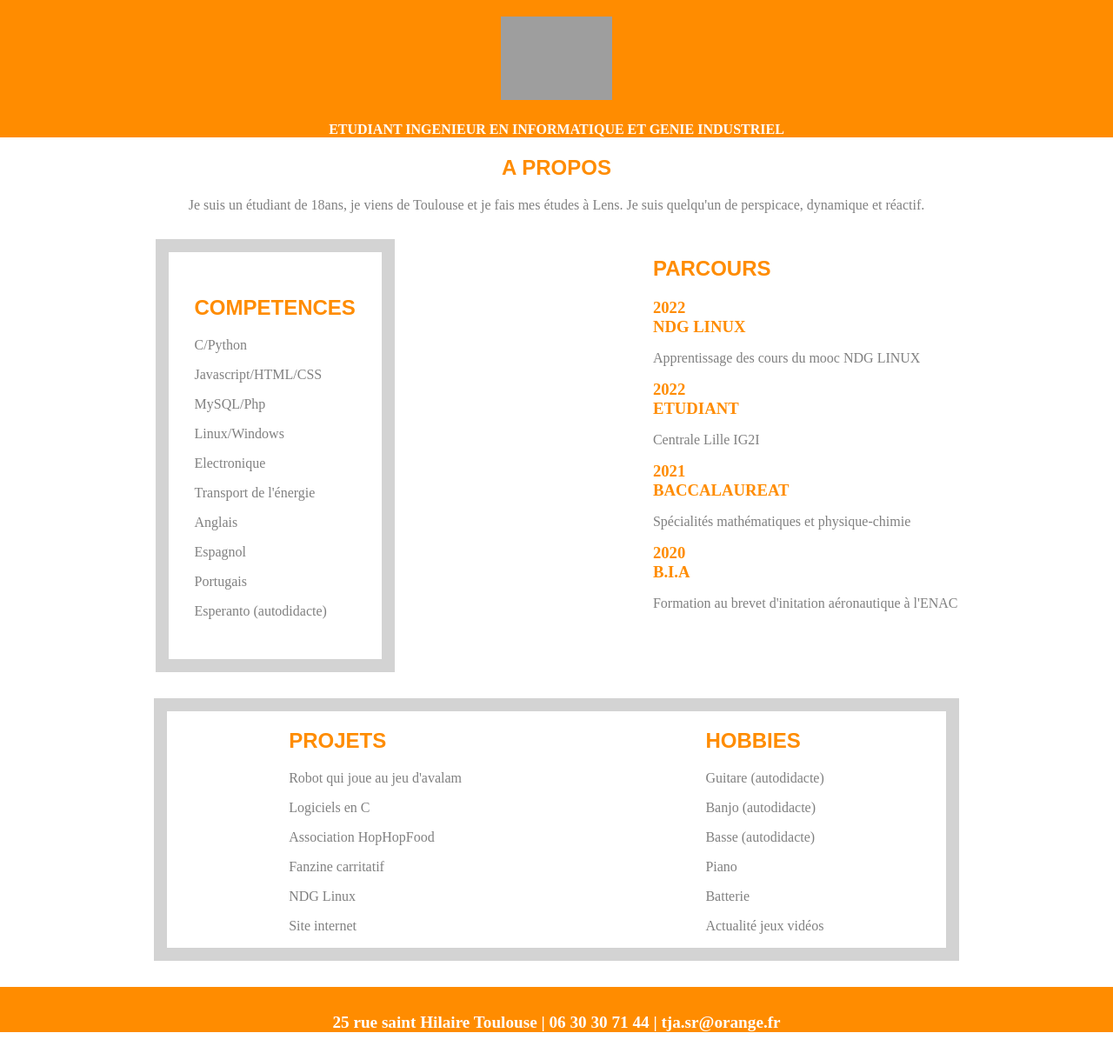
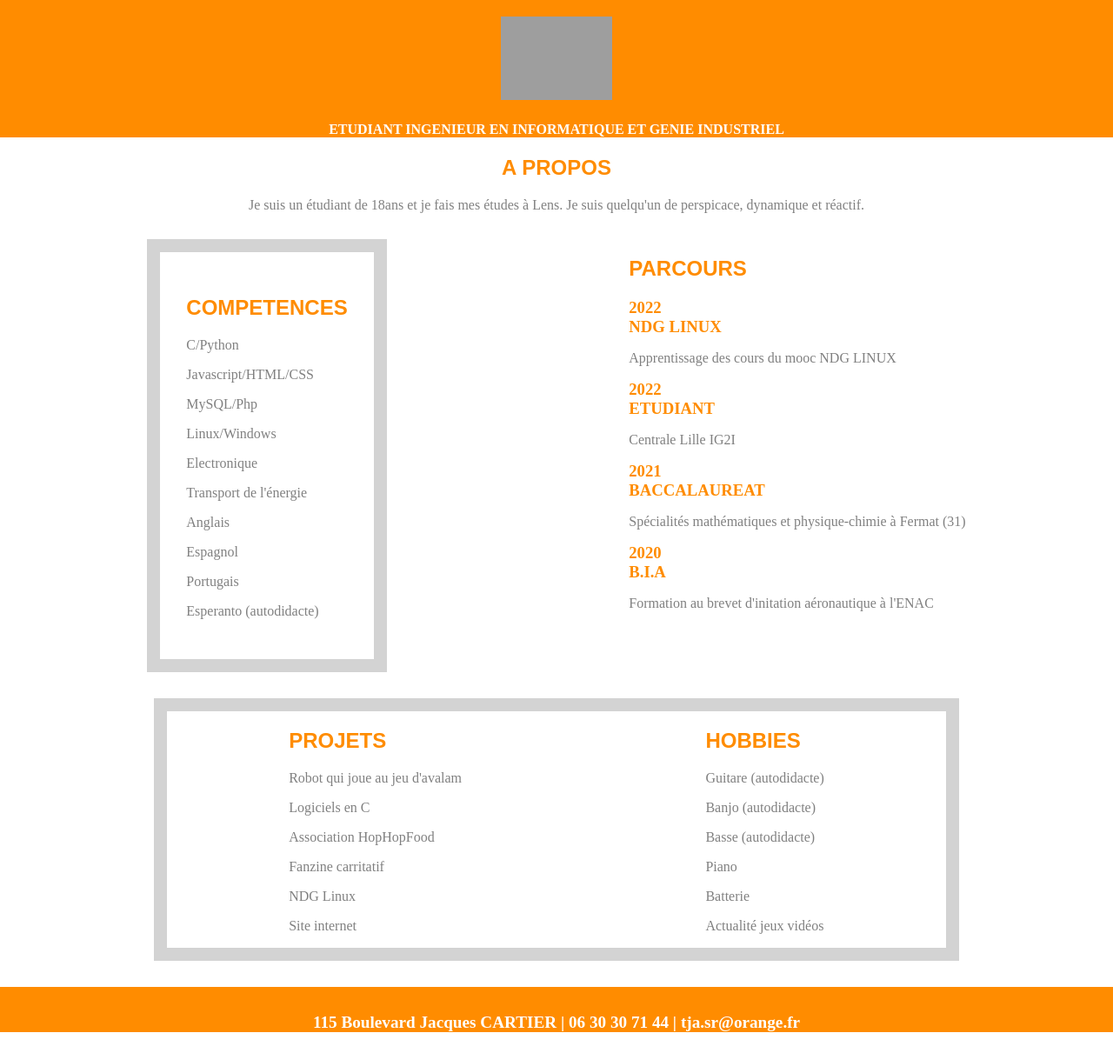
Before and after one commit to CaptainBidou/website, a plain HTML site: page CVINTERACTIF.html in a window 1280 px wide. Shown: the part 122-1333 px from the top of the page at 87% size. Drawn offline with Linux system fonts and the light colour scheme; grey boxes are pictures that could not be loaded.

Commit message:
Update CVINTERACTIF.html

```diff
--- a/CVINTERACTIF.html
+++ b/CVINTERACTIF.html
@@ -116,7 +116,7 @@ h1
 
 <div id="apropos">
 	<h2>A PROPOS</h2>
-	<p>Je suis un étudiant de 18ans, je viens de Toulouse et je fais mes études à Lens. Je suis quelqu'un de perspicace, dynamique et réactif.</p>
+	<p>Je suis un étudiant de 18ans et je fais mes études à Lens. Je suis quelqu'un de perspicace, dynamique et réactif.</p>
 </div>
 <div id="flex2">
 <div id="compétences">
@@ -153,7 +153,7 @@ h1
 <div id="bacc">
 	<h3>2021</h3>
 	<h3>BACCALAUREAT</h3>
-	<p>Spécialités mathématiques et physique-chimie</p>
+	<p>Spécialités mathématiques et physique-chimie à Fermat (31)</p>
 </div>
 
 <div id="bia">
@@ -189,7 +189,7 @@ h1
 	</div>
 </div>
 <div id="pieddepage">
-	<h6 >25 rue saint Hilaire Toulouse | 06 30 30 71 44 | tja.sr@orange.fr</h6>
+	<h6 >115 Boulevard Jacques CARTIER | 06 30 30 71 44 | tja.sr@orange.fr</h6>
 </div>
 ㅤ </body>
 </html>
```
